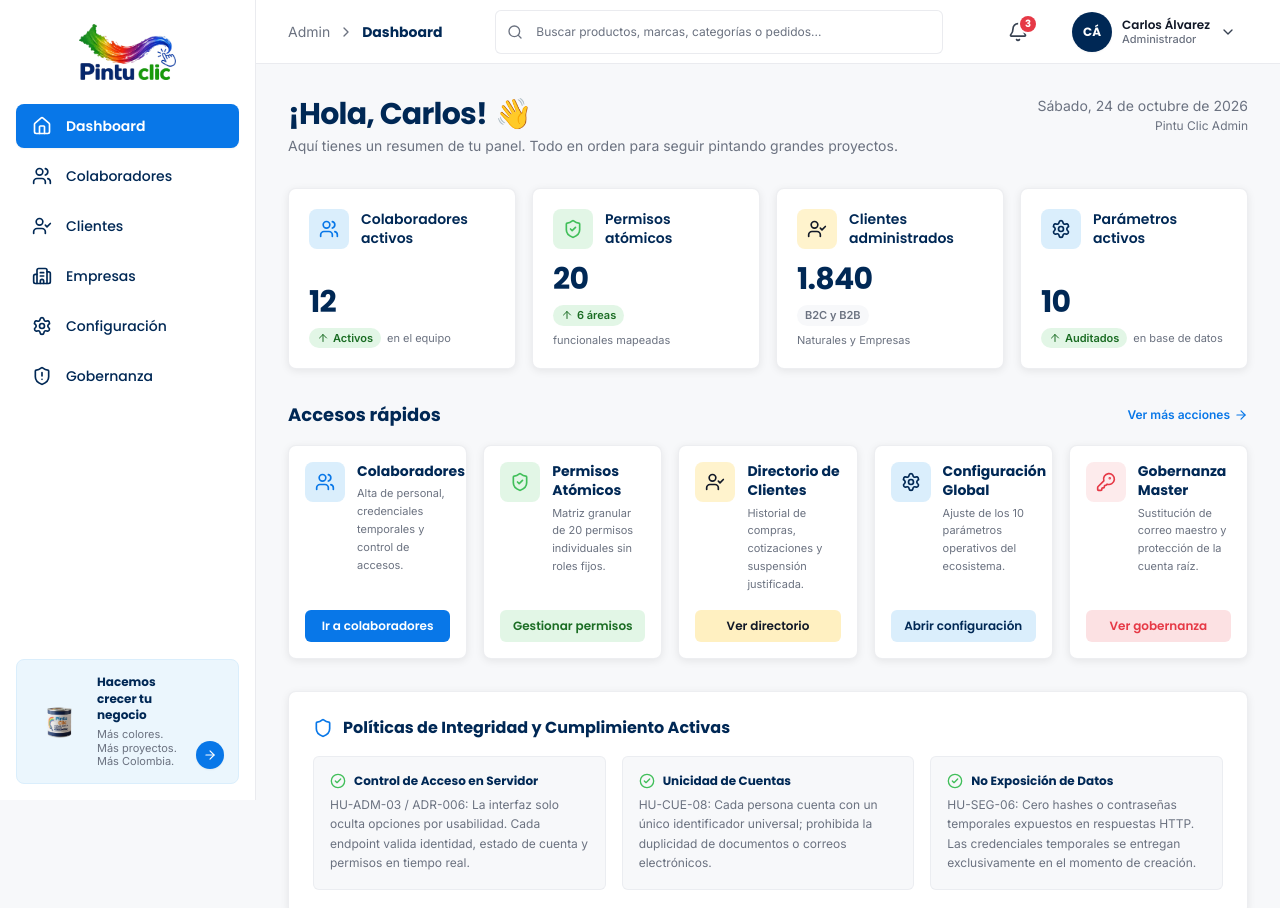
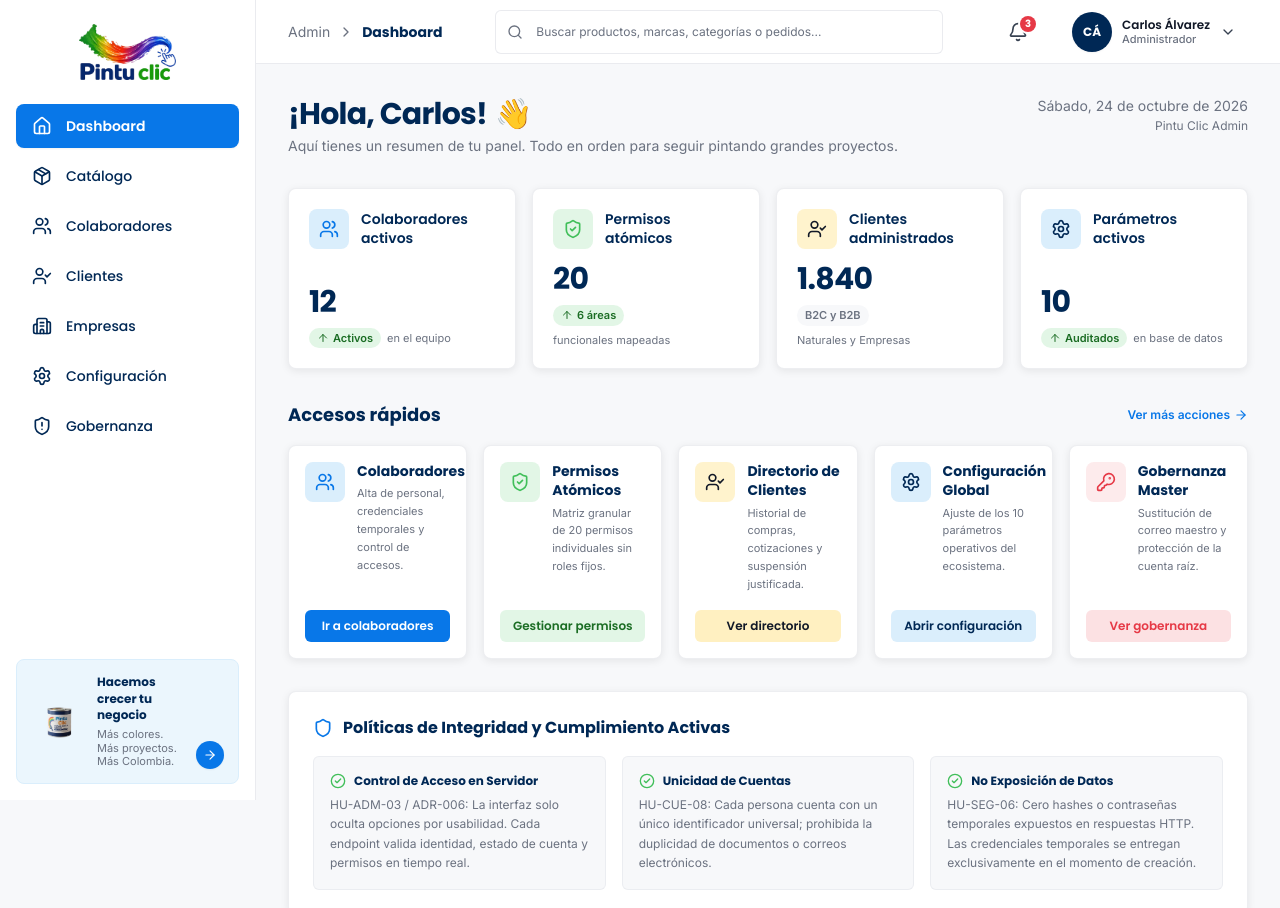
Before and after one commit to pintuclic/pintuclic.com, a Next.js app in the folder frontend/: page /admin in a window 1280 px wide. Shown: the top 908 px of the page. Built offline with nearby package versions, Linux system fonts and the light colour scheme; no server answers.

Commit message:
chore(core): agregar Catalogo al menu lateral del panel administrativo
Co-Authored-By: Claude Sonnet 5.5 <noreply@anthropic.com>
Claude-Session: https://claude.ai/code/session_01JQSg5qHhPCv4cieGFsJPQU

```diff
--- a/frontend/src/core/components/layout/AdminLayout.tsx
+++ b/frontend/src/core/components/layout/AdminLayout.tsx
@@ -13,6 +13,7 @@ import {
   Home,
   LogOut,
   Menu,
+  Package,
   Search,
   Settings,
   Shield,
@@ -47,6 +48,12 @@ const DEFAULT_NAV_ITEMS: ReadonlyArray<AdminNavItem> = [
     href: '/admin',
     icon: <Home className="w-5 h-5 shrink-0" aria-hidden="true" />,
     exact: true,
+  },
+  {
+    label: 'Catálogo',
+    href: '/admin/catalogo',
+    icon: <Package className="w-5 h-5 shrink-0" aria-hidden="true" />,
+    exact: false,
   },
   {
     label: 'Colaboradores',
```
